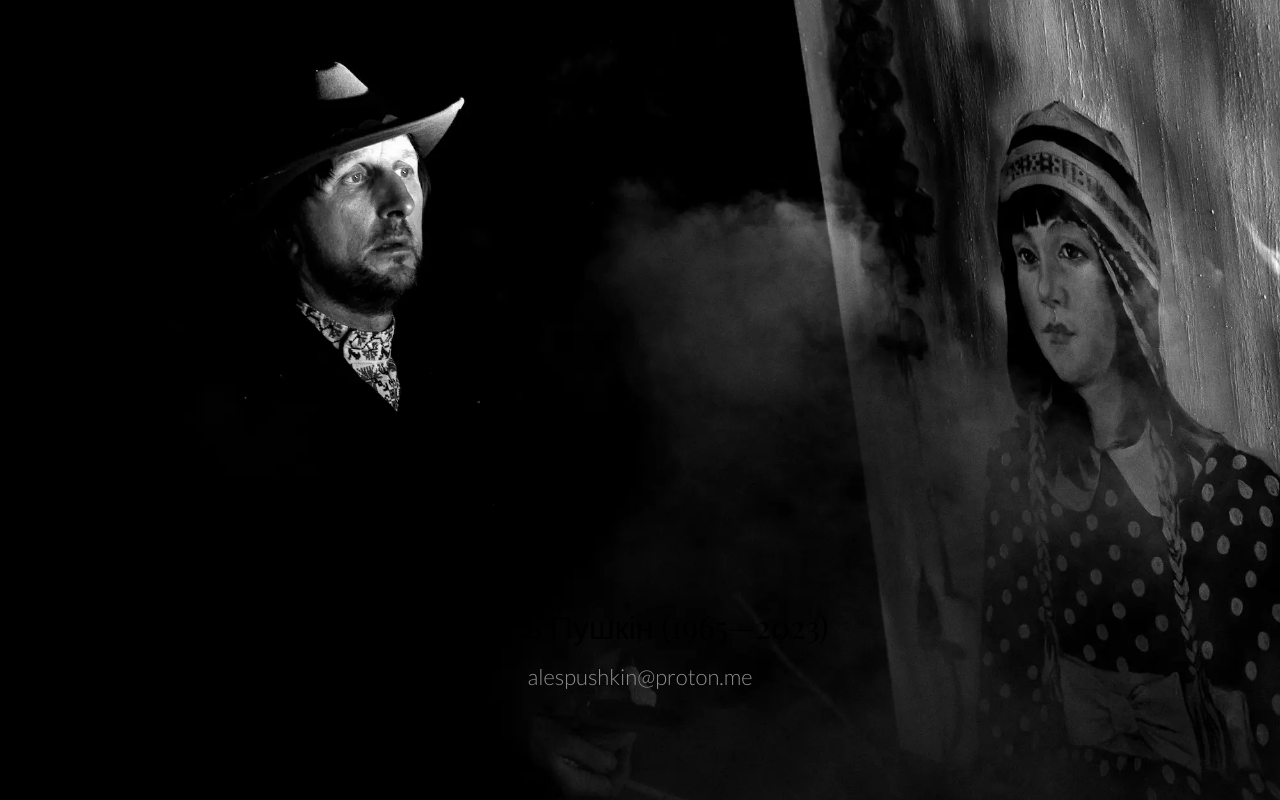
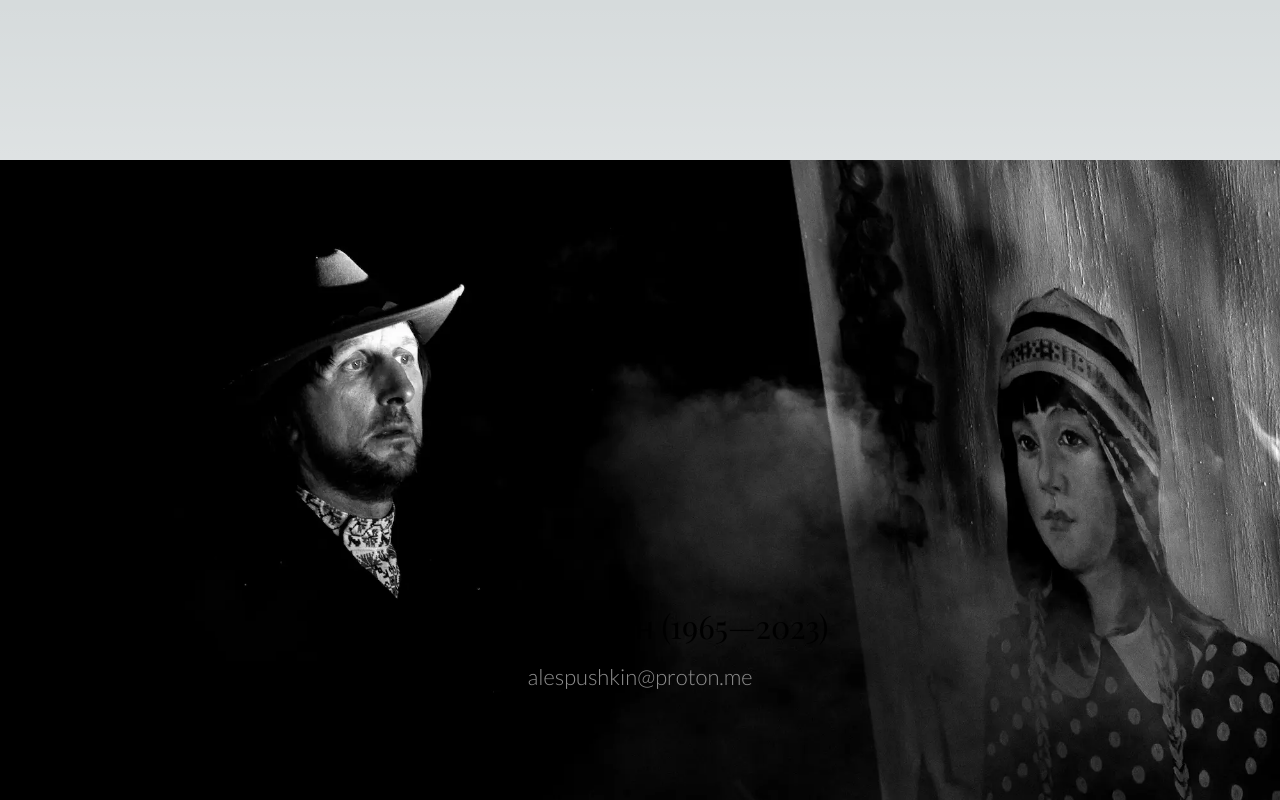
Before and after one commit to evgeny-sivakov/AP_parking_page, a Next.js app: page / in a window 1280 px wide. Built offline with nearby package versions, Linux system fonts and the light colour scheme; a web font is replaced by a local one.

Commit message:
update background image position

```diff
--- a/src/app/page.module.scss
+++ b/src/app/page.module.scss
@@ -1,4 +1,3 @@
-
 .bgWrap {
   position: fixed;
   height: 100vh;
@@ -11,7 +10,8 @@
   background-image: url('../assets/main-photo.webp');
   background-size: cover;
   background-repeat: no-repeat;
-  background-position: 50%;
+  background-position: 0 20vh;
+
   @media (max-width: 764px) {
     background-size: contain;
   }
@@ -26,6 +26,7 @@
   align-items: center;
   padding: 110px;
   font-size: 32px;
+
   @media (max-width: 764px) {
     font-size: 22px;
     text-align: center;
@@ -35,6 +36,7 @@
 .textContainer a {
   font-size: 22px;
   color: rgb(143, 143, 143);
+
   @media (max-width: 764px) {
     font-size: 16px;
   }
```
